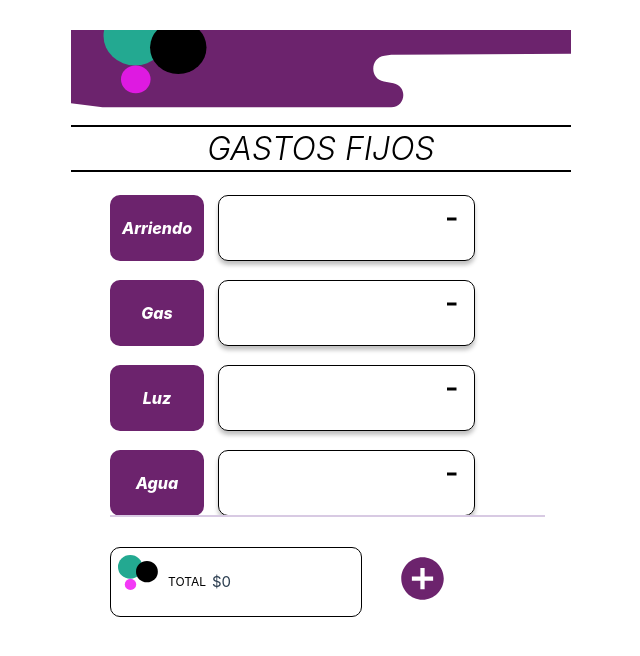
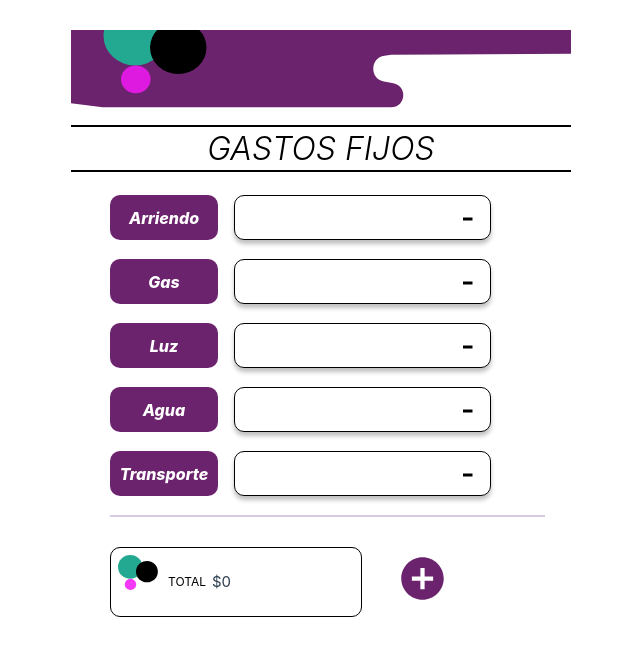
Before and after one commit to jprpich/finance-app, a Vue app: page / in a window 1280 px wide. Shown: the top 656 px of the page, without its empty margins (319-959 px from the left). Built offline with nearby package versions, Linux system fonts and the light colour scheme.

Commit message:
change box sizes

```diff
--- a/src/views/ExpensesView.vue
+++ b/src/views/ExpensesView.vue
@@ -229,8 +229,8 @@ export default {
 }
 
 .finance-group-left {
-  width: 94px;
-  height: 66px;
+  width: 108px;
+  height: 45px;
   border-radius: 10px;
   background-color: #6c236d;
   display: flex;
@@ -258,8 +258,8 @@ export default {
 .finance-group-right {
   position: relative;
   width: 257px;
-  height: 66px;
-  margin-left: 14px;
+  height: 45px;
+  margin-left: 16px;
   border: 1px solid #000;
   box-shadow: 0px 4px 4px rgba(0, 0, 0, 0.25);
   border-radius: 10px;
```
